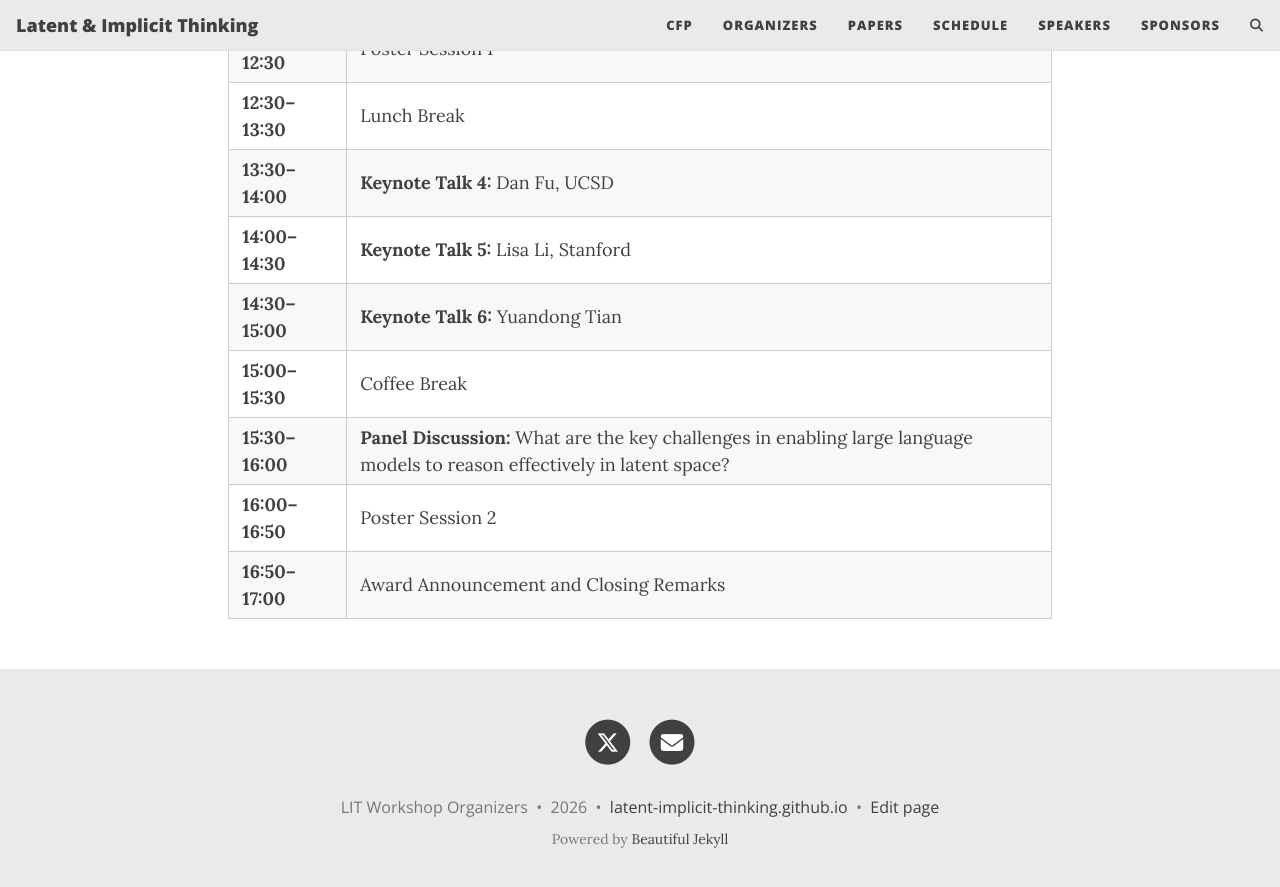
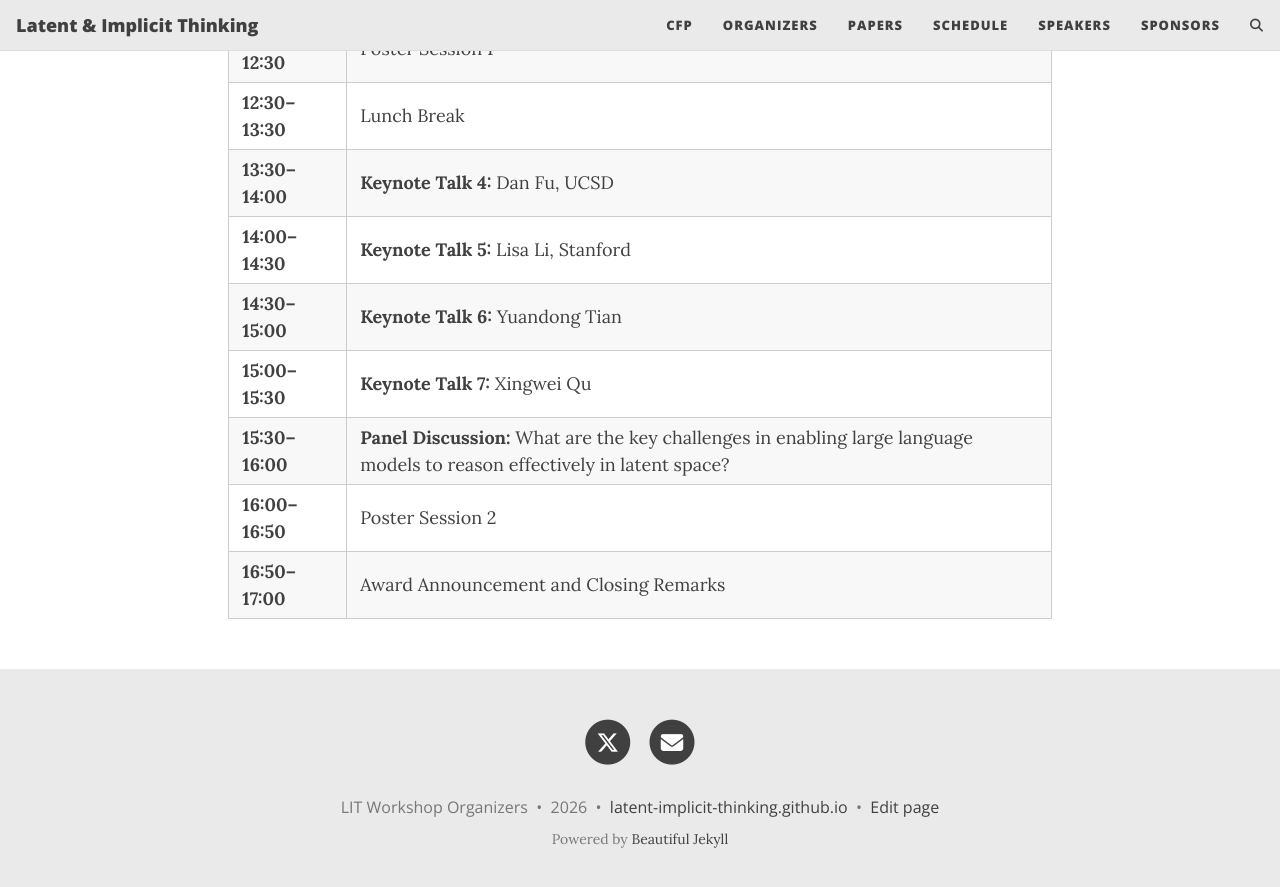
Before and after one commit to latent-implicit-thinking/latent-implicit-thinking.github.io, a Jekyll site: the page built from schedule.md, in a window 1280 px wide and 900 px high, scrolled down 735 px. Shown: the top 887 px of the window. Built offline with Jekyll 4.4.1, drawn with Linux system fonts in a browser that asks for light colours; comment, search, counter and statistics services are not loaded.

Commit message:
Replace Coffee Break with Keynote Talk 7

```diff
--- a/schedule.md
+++ b/schedule.md
@@ -20,7 +20,7 @@ permalink: /schedule/
 | **13:30–14:00** | **Keynote Talk 4:** Dan Fu, UCSD |
 | **14:00–14:30** | **Keynote Talk 5:** Lisa Li, Stanford |
 | **14:30–15:00** | **Keynote Talk 6:** Yuandong Tian |
-| **15:00–15:30** | Coffee Break |
+| **15:00–15:30** | **Keynote Talk 7:** Xingwei Qu |
 | **15:30–16:00** | **Panel Discussion:** What are the key challenges in enabling large language models to reason effectively in latent space?  |
 | **16:00–16:50** | Poster Session 2          |
 | **16:50–17:00** | Award Announcement and Closing Remarks |
```
